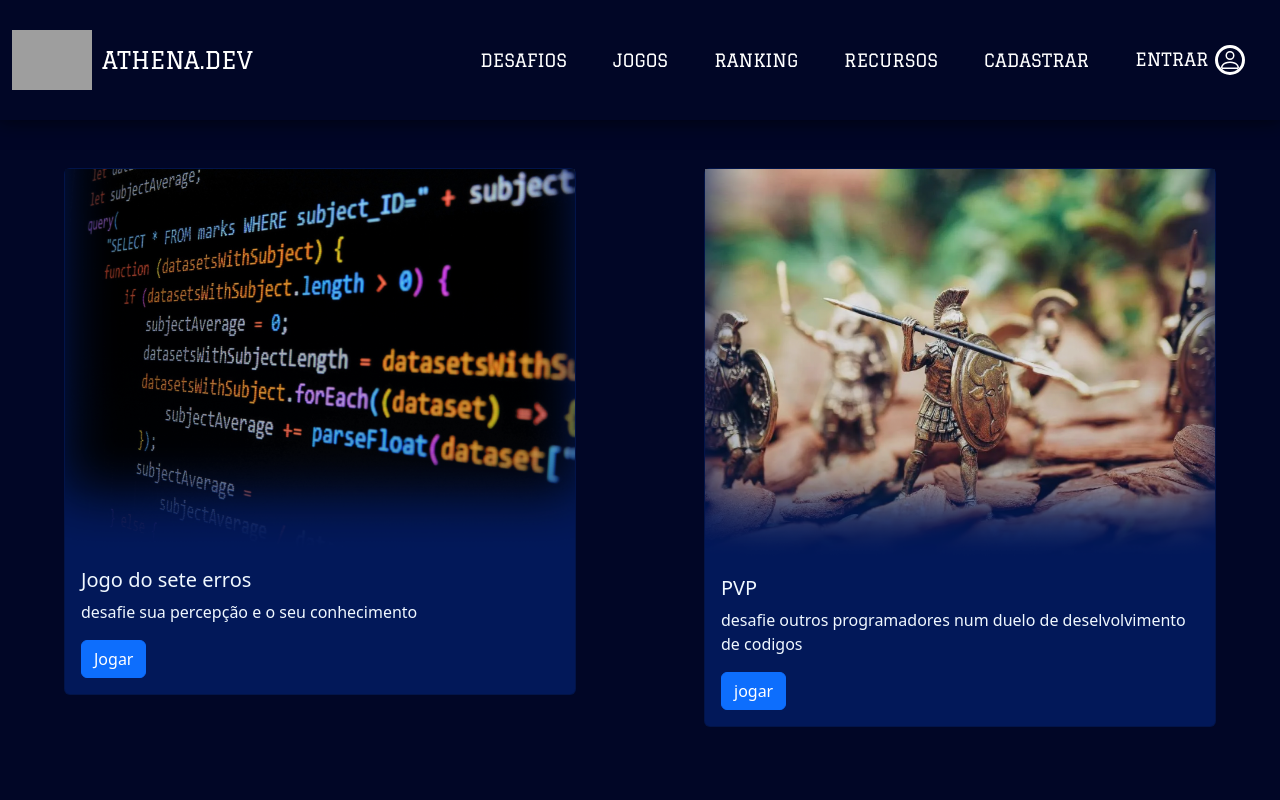
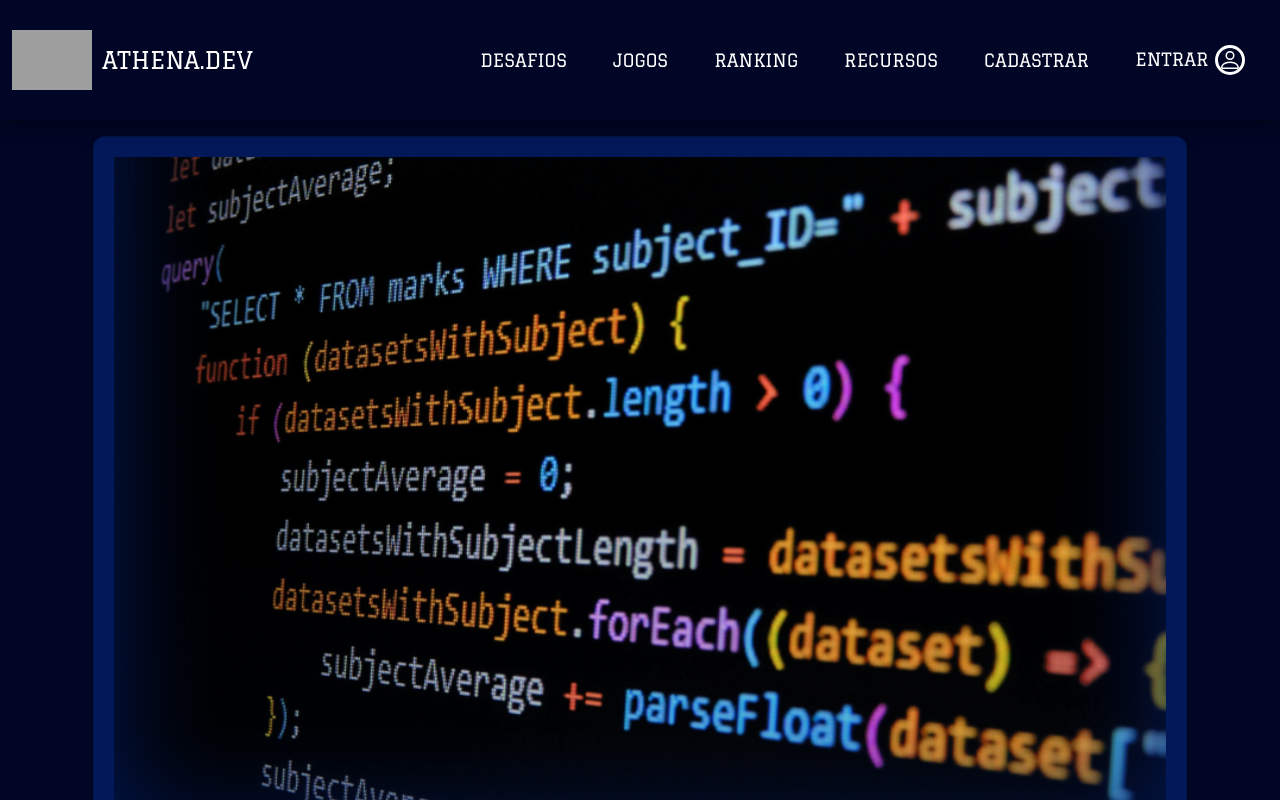
Before and after one commit to edukamoz/Pallas-3semester, an Angular app: page /jogos in a window 1280 px wide. Shown: the top 800 px of the page. Built offline with nearby package versions, Linux system fonts and the light colour scheme; grey boxes are pictures that could not be loaded.

Commit message:
responsivo
 Responsivo games, frond separado de backed e reponsividade de sete-erros

```diff
--- a/src/app/jogos/jogos.component.css
+++ b/src/app/jogos/jogos.component.css
@@ -2,22 +2,75 @@
   height: 40%;
   width: 40%;
   background-color: #021859;
+  border-radius: 12px;
+  padding: 20px;
+  box-shadow: 0 4px 8px rgba(0, 0, 0, 0.2);
+  transition: transform 0.3s;
+}
+
+.card:hover {
+  transform: scale(1.03);
 }
 
 .games_principal {
   display: flex;
   justify-content: space-around;
+  flex-wrap: wrap;
+  gap: 2rem;
   margin-top: 5rem;
+  padding: 0 2rem;
 }
 
 .card-title,
 .card-text {
   color: aliceblue;
+  text-align: center;
 }
 
 .games {
-
   min-height: 130vh;
   background-color: #010626;
+  padding-bottom: 4rem;
+}
 
+/* RESPONSIVIDADE PARA NOTEBOOKS E MACBOOKS */
+@media (max-width: 1600px) {
+  .card {
+    width: 45%;
+    height: auto;
+  }
+
+  .games_principal {
+    gap: 1.5rem;
+    margin-top: 4rem;
+  }
+
+  .card-title {
+    font-size: 1.5rem;
+  }
+
+  .card-text {
+    font-size: 1rem;
+  }
 }
+
+@media (max-width: 1366px) {
+  .card {
+    width: 90%;
+    height: auto;
+  }
+
+  .games_principal {
+    flex-direction: column;
+    align-items: center;
+    margin-top: 3rem;
+  }
+
+  .card-title {
+    font-size: 1.4rem;
+  }
+
+  .card-text {
+    font-size: 0.95rem;
+  }
+}
--- a/src/app/sete-erros/sete-erros.component.css
+++ b/src/app/sete-erros/sete-erros.component.css
@@ -1,20 +1,23 @@
 :root {
   --cor-de-fundo: #010626;
-    --cor-primaria: #7c05f2; /* Corrigido: removido o # extra */
+  --cor-primaria: #7c05f2;
   --cor-secundaria: #021859;
   --cor-erro: #ff4444;
   --cor-acerto: #4caf50;
 }
 
+body{
+  background-color: #010626;
+}
 
 .erros {
-    padding: 100px;
-    margin-top: 120px;
+  padding: 80px;
+  margin-top: 100px;
   border-radius: 20px;
-    margin-bottom: 200px;
+  margin-bottom: 100px;
   white-space: pre-wrap;
   font-family: monospace;
-    background-color: #021859;
+  background-color: var(--cor-secundaria);
 }
 
 h5 {
@@ -70,6 +73,7 @@
   display: flex;
   gap: 15px;
   margin: 20px 0;
+  flex-wrap: wrap;
 }
 
 button {
@@ -145,3 +149,49 @@
 p {
   color: white;
 }
+
+/* RESPONSIVIDADE - para telas de notebook e macs */
+@media (max-width: 1600px) {
+  .erros {
+      padding: 60px;
+      margin-top: 80px;
+      margin-bottom: 80px;
+  }
+
+  h5 {
+      font-size: 1.8em;
+  }
+
+  h6 {
+      font-size: 1.1em;
+  }
+
+  button {
+      font-size: 0.95em;
+  }
+}
+
+@media (max-width: 1366px) {
+  .erros {
+      padding: 40px;
+      margin-top: 60px;
+      margin-bottom: 60px;
+  }
+
+  h5 {
+      font-size: 1.6em;
+  }
+
+  h6 {
+      font-size: 1em;
+  }
+
+  .button-container {
+      flex-direction: column;
+      align-items: stretch;
+  }
+
+  button {
+      width: 100%;
+  }
+}
--- a/src/app/sete-erros/sete-erros.component.html
+++ b/src/app/sete-erros/sete-erros.component.html
@@ -1,3 +1,4 @@
+<body >
 <main class="erros">
   <h5>Corrija os blocos de código abaixo:</h5>
 
@@ -13,10 +14,12 @@
     <div *ngFor="let block of codeBlocks; let i = index" class="code-block-container">
       <h6>Bloco {{ i + 1 }}</h6>
       <pre
-        class="code-block"
-        contenteditable="true"
-        (input)="onCodeChange(i, $event)"
-      >{{ block.join('\n') }}</pre>
+      class="code-block"
+      contenteditable="true"
+      [innerText]="block.join('\n')"
+      (input)="onCodeChange(i, $event)"
+    ></pre>
+
     </div>
 
     <div class="button-container">
@@ -49,3 +52,4 @@
     </div>
   </div>
 </main>
+</body>
--- a/src/app/sete-erros/sete-erros.component.ts
+++ b/src/app/sete-erros/sete-erros.component.ts
@@ -54,29 +54,30 @@ export class SeteErrosComponent implements OnInit {
   }
 
   onCodeChange(index: number, event: Event): void {
-    const target = event.target as HTMLElement
-    this.codeBlocks[index] = target.innerText.split("\n")
-    console.log(`Bloco ${index} atualizado:`, this.codeBlocks[index])
+    const target = event.target as HTMLElement;
+    const updatedCode = target.innerText.split("\n").map(line => line.trim()); // Divide em linhas e remove espaços extras
+    this.codeBlocks[index] = updatedCode; // Atualiza o bloco de código correspondente
+    console.log(`Bloco ${index} atualizado:`, this.codeBlocks[index]);
   }
 
   checkAnswers(): void {
-    console.log("Verificando respostas...")
-    console.log("Blocos de código enviados:", this.codeBlocks)
+    console.log("Verificando respostas...");
+    console.log("Blocos de código enviados:", this.codeBlocks);
 
     this.http
       .post<FeedbackResponse>(`${this.apiUrl}/api/correct`, {
-        userAnswers: this.codeBlocks,
+        userAnswers: this.codeBlocks, // Envia os blocos de código no formato correto
       })
       .subscribe({
         next: (res) => {
-          console.log("Resposta recebida:", res)
-          this.feedback = res
+          console.log("Resposta recebida:", res);
+          this.feedback = res;
         },
         error: (error) => {
-          console.error("Erro ao verificar respostas:", error)
-          this.errorMessage = "Erro ao verificar as respostas."
+          console.error("Erro ao verificar respostas:", error);
+          this.errorMessage = "Erro ao verificar as respostas.";
         },
-      })
+      });
   }
 
   resetGame(): void {
```
Also changed, not shown: api/package.json (deleted, +0 -22 lines), api/serve.ts (deleted, +0 -126 lines), api/tsconfig.json (deleted, +0 -11 lines), 2 other files (tests, documents, lock files or other folders). Lines whose indentation alone changed are shown as unchanged.
